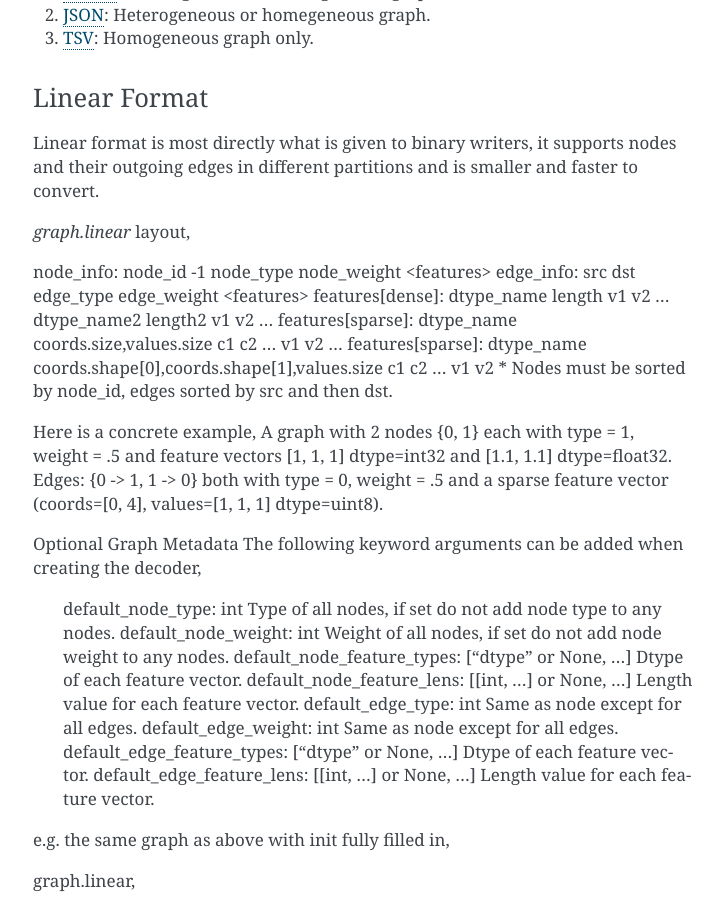
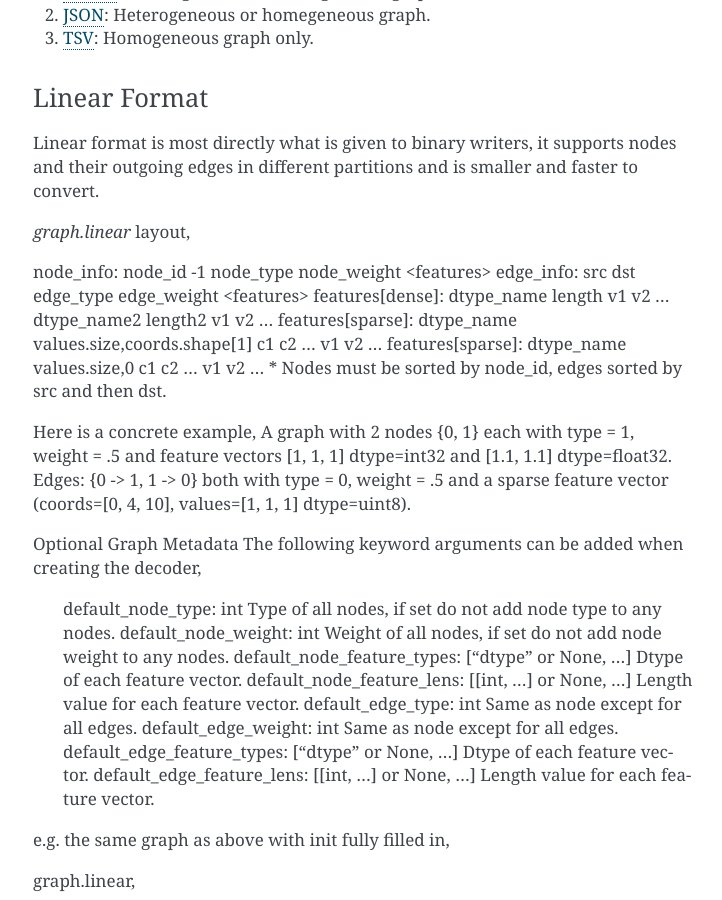
Before and after one commit to microsoft/DeepGNN, a Sphinx documentation site: the page built from docs/graph_engine/data_spec.rst, in a window 1280 px wide and 900 px high, scrolled down 509 px. Shown: the whole window, without its empty margins (387-1109 px from the left). Built offline with Sphinx 7.4.7, drawn with Linux system fonts in a browser that asks for light colours.

Commit message:
Update sparse linear docs.

```diff
--- a/docs/graph_engine/data_spec.rst
+++ b/docs/graph_engine/data_spec.rst
@@ -40,21 +40,21 @@ different partitions and is smaller and faster to convert.
 node_info: node_id -1 node_type node_weight <features>
 edge_info: src dst edge_type edge_weight <features>
 features[dense]: dtype_name length v1 v2 ... dtype_name2 length2 v1 v2 ...
-features[sparse]: dtype_name coords.size,values.size c1 c2 ... v1 v2 ...
-features[sparse]: dtype_name coords.shape[0],coords.shape[1],values.size c1 c2 ... v1 v2
+features[sparse]: dtype_name values.size,coords.shape[1] c1 c2 ... v1 v2 ...
+features[sparse]: dtype_name values.size,0 c1 c2 ... v1 v2 ...
 * Nodes must be sorted by node_id, edges sorted by src and then dst.
 
 Here is a concrete example,
 A graph with 2 nodes {0, 1} each with type = 1, weight = .5 and
 feature vectors [1, 1, 1] dtype=int32 and [1.1, 1.1] dtype=float32.
 Edges: {0 -> 1, 1 -> 0} both with type = 0, weight = .5 and a sparse feature
-vector (coords=[0, 4], values=[1, 1, 1] dtype=uint8).
+vector (coords=[0, 4, 10], values=[1, 1, 1] dtype=uint8).
 
 .. code-block:: text
 	0 -1 1 .5 int32 3 1 1 1 float32 2 1.1 1.1
-	0 1 0 .5 uint8 2,3 0 4 1 1 1
+	0 1 0 .5 uint8 3,0 0 4 10 1 1 1
 	1 -1 1 .5 int32 3 1 1 1 float32 2 1.1 1.1
-	1 0 0 .5 uint8 2,3 0 4 1 1 1
+	1 0 0 .5 uint8 3,0 0 4 10 1 1 1
 
 Optional Graph Metadata
 The following keyword arguments can be added when creating the decoder,
@@ -78,16 +78,16 @@ e.g. the same graph as above with init fully filled in,
 		default_edge_type=0,
 		default_edge_weight=.5,
 		default_edge_feature_types=["uint8"],
-		default_edge_feature_lens=[[2, 3]],
+		default_edge_feature_lens=[[3, 0]],
 	)
 
 graph.linear,
 
 .. code-block:: text
 	0 -1 1 1 1 1.1 1.1
-	0 1 0 4 1 1 1
+	0 1 0 4 10 1 1 1
 	1 -1 1 1 1 1.1 1.1
-	1 0 0 4 1 1 1
+	1 0 0 4 10 1 1 1
 
 JSON Format
 ===========
```
Also changed, not shown: 1 other file.
